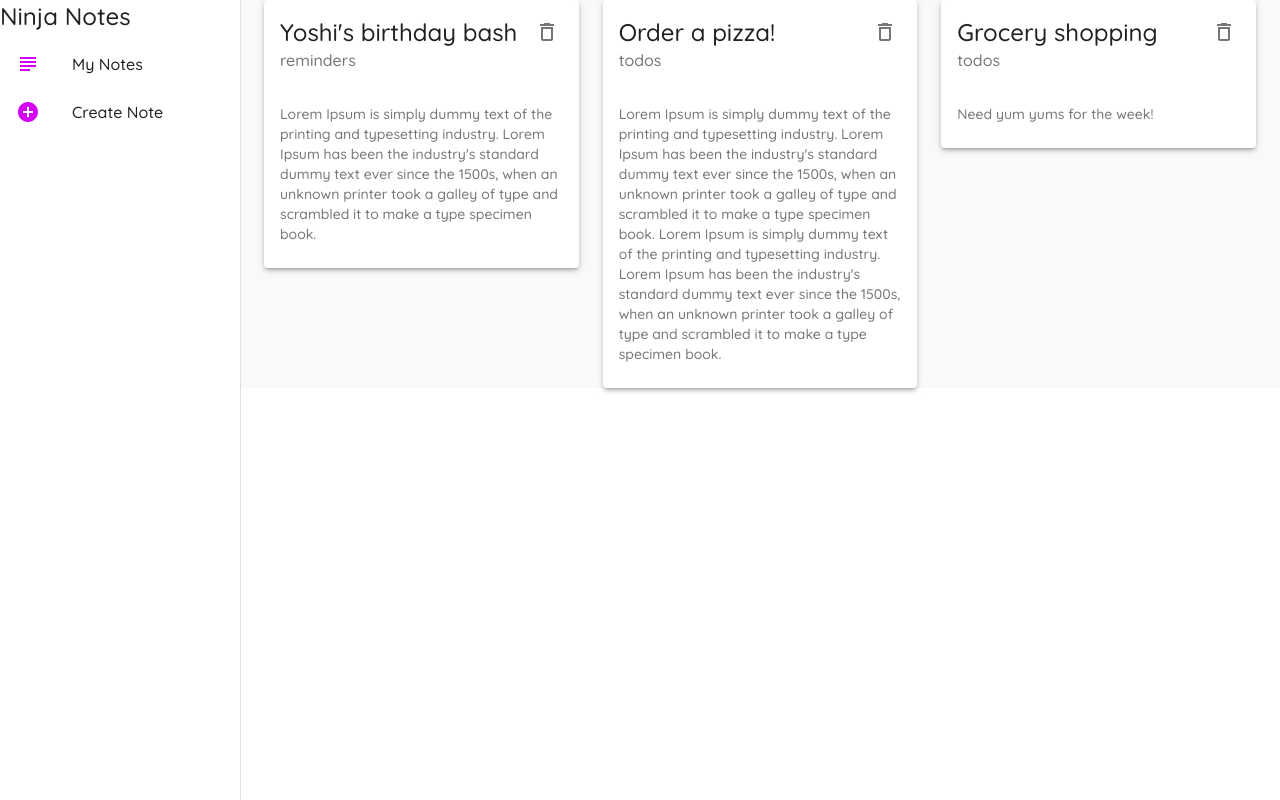
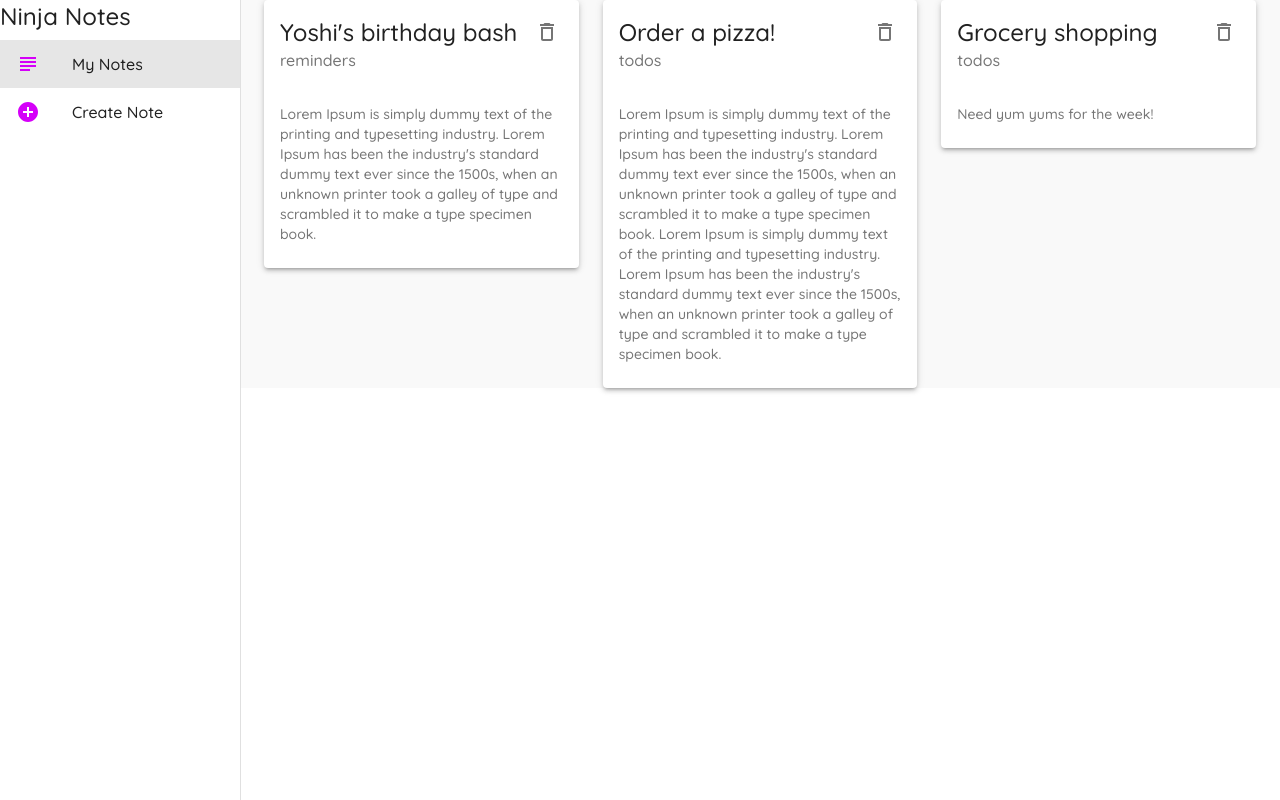
Before and after one commit to djwilkins/material-ui-tutorial, a React (Create React App) app: page / in a window 1280 px wide. Built offline with nearby package versions, Linux system fonts and the light colour scheme; data requests are answered from the project's data file.

Commit message:
List and List Items - Active Link Styling
See README.md "Third..." addition (describing Layout.js diff).

```diff
--- a/src/components/Layout.js
+++ b/src/components/Layout.js
@@ -1,5 +1,5 @@
 import React from 'react'
-import { useHistory } from 'react-router-dom';
+import { useHistory, useLocation } from 'react-router-dom';
 import { makeStyles, Drawer, Typography } from '@material-ui/core'
 import List from '@material-ui/core/List';
 import ListItem from '@material-ui/core/ListItem';
@@ -24,12 +24,16 @@ const useStyles = makeStyles({
     },
     root: {
         display: 'flex' // We're making this a flex row (default) so our Drawer/sidebar doesn't cover up our main page content below.
+    },
+    active: {
+        background: '#e6e6e6' // Apply an active style to the Sidebar (Drawer) navigation link of the page we're currently already on.
     }
   });
 
 export default function Layout({ children }) {
     const classes = useStyles();
     const history = useHistory();
+    const location = useLocation();
 
     const menuItems = [
         {
@@ -65,6 +69,7 @@ export default function Layout({ children }) {
                               key={link.text}
                               button
                               onClick={() => history.push(link.path)}
+                              className={link.path === location.pathname ? classes.active : null }
                             >
                                 <ListItemIcon>{link.icon}</ListItemIcon>
                                 <ListItemText primary={link.text} />
```
Also changed, not shown: 1 other file (tests, documents, lock files or other folders).
